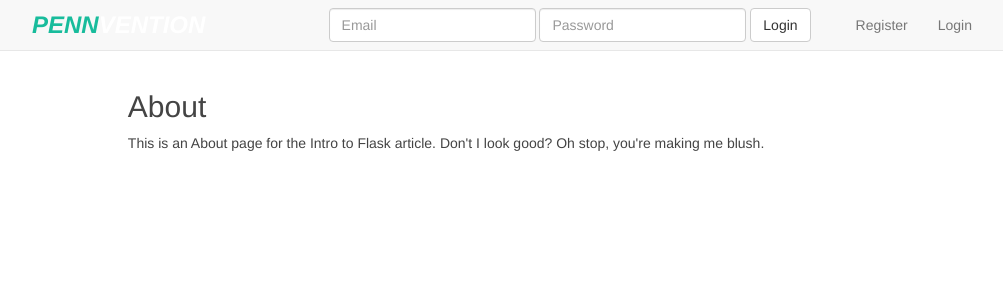
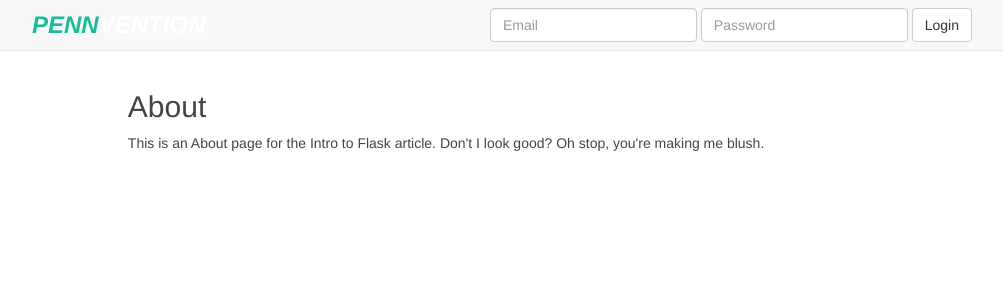
Before and after one commit to Pennvention/pvapp, a Flask app: page /about in a window 1280 px wide. Shown: the top 300 px of the page, without its empty margins (123-1126 px from the left). Run offline with Flask 2, Linux system fonts and the light colour scheme; parts of the project's set-up code (start-up, migrations or seed data) failed here and were passed over; some libraries are stand-ins or nearby versions.

Commit message:
fixed login/register link in navbar

```diff
--- a/pvapp/templates/layoutbase.html
+++ b/pvapp/templates/layoutbase.html
@@ -62,13 +62,6 @@
                 {% else %}
                 {% endif %}
               </ul>
-                {% if home %}
-                {% elif 'project' not in session %}
-              <ul class="nav navbar-nav navbar-right">
-                <li><a href="{{ url_for('register') }}">Register</a></li>
-                <li><a href="{{ url_for('login') }}">Login</a></li>
-              </ul>
-                {% endif %}
               {% if ('project' in session) or ('judge' in session) %}
               <ul class="nav navbar-nav navbar-right">
                 <li><a href="{{ url_for('profile') }}">Profile</a></li>
```
